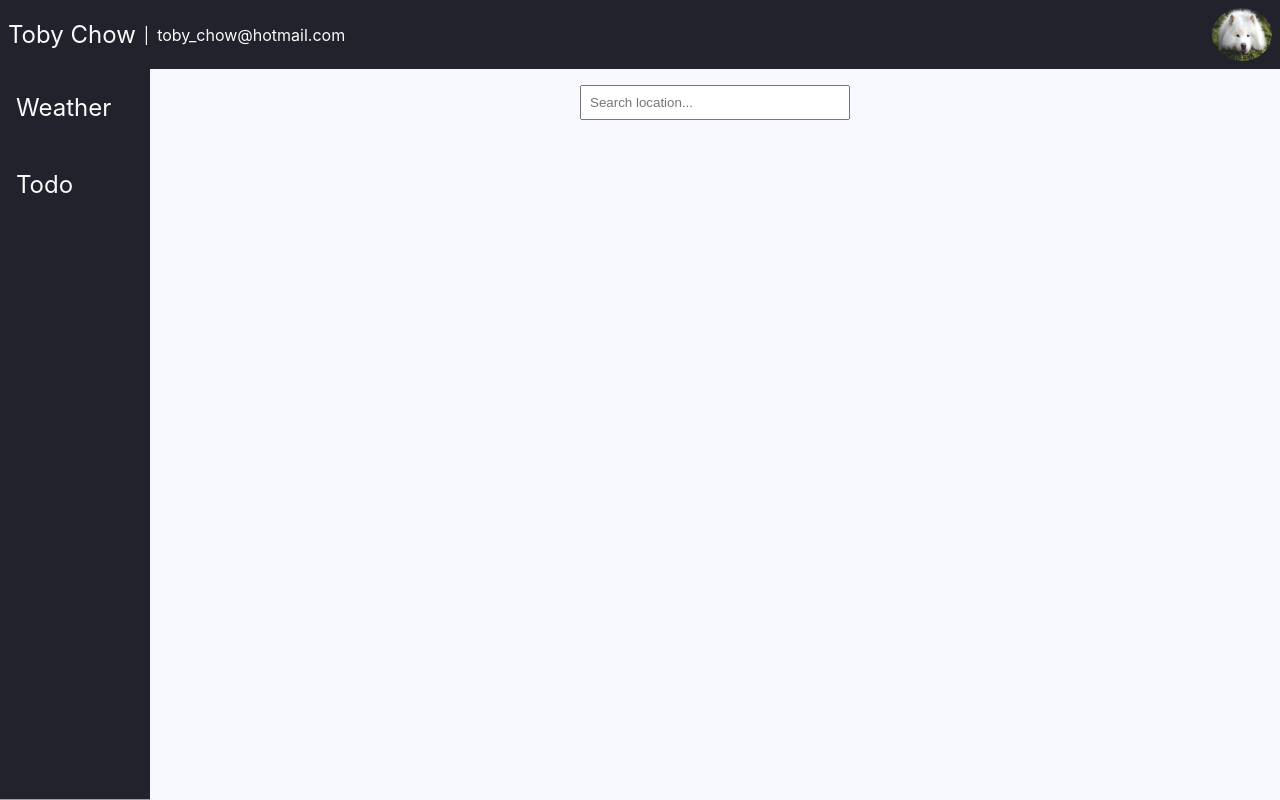
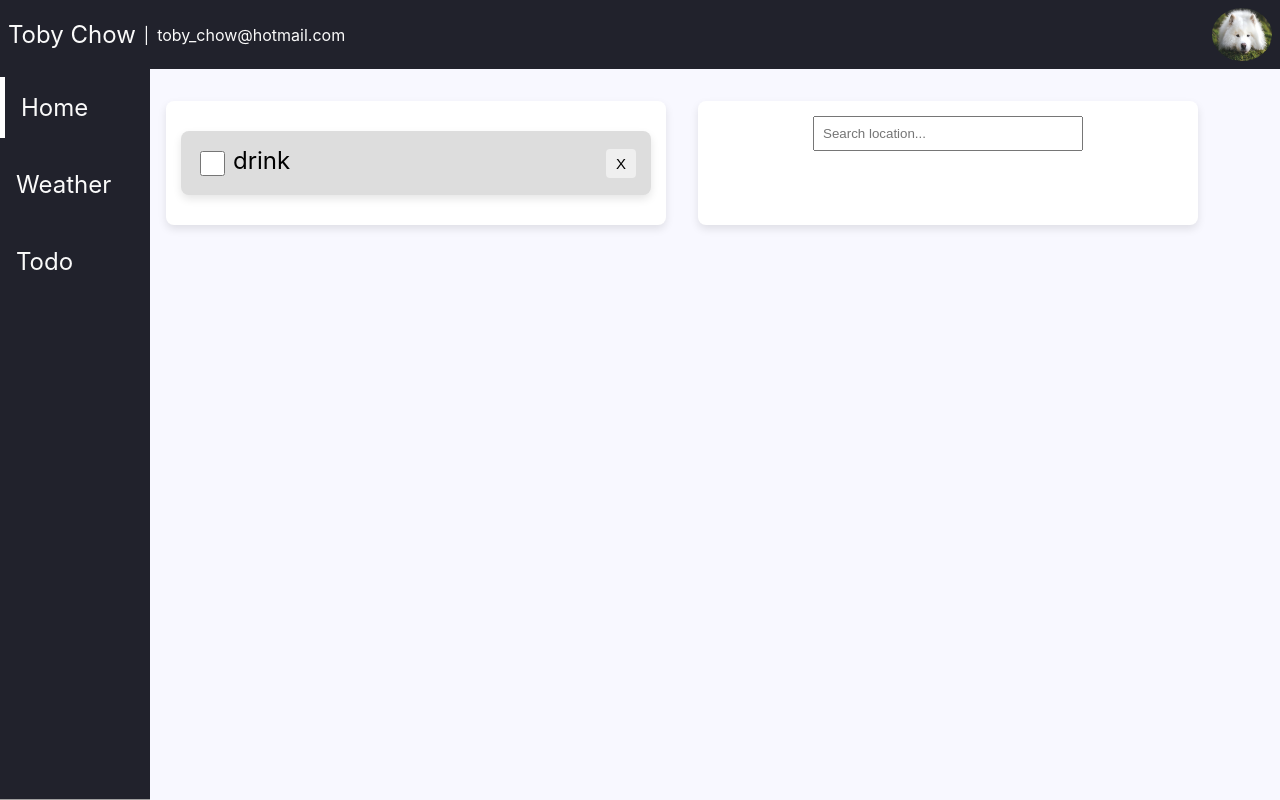
Before and after one commit to TobyChow/brightspot, a React (Create React App) app: page / in a window 1280 px wide. Built offline with nearby package versions, Linux system fonts and the light colour scheme; no server answers.

Commit message:
add home component

```diff
--- a/src/App.css
+++ b/src/App.css
@@ -1,6 +1,6 @@
 :root {
     --main-background: #21222c;
-    --secondary-background: #c9c9c9;
+    --secondary-background: #ddd;
     --main-text-color: #fafafa;
 }
 html,body,#root {
--- a/src/App.js
+++ b/src/App.js
@@ -4,12 +4,15 @@ import './App.css';
 import Dashboard from './features/dashboard/Dashboard';
 import Weather from './features/weather/Weather';
 import Todo from './features/todo/Todo';
+import Home from './features/home/Home';
 
 export default function App() {
     return (
         <Routes>
             <Route path='/' element={<Dashboard/>}>
-                <Route index element={<Weather/>}/>
+                <Route index element={
+                    <Home/>
+                }/>
                 <Route path='weather' element={<Weather/>}/>
                 <Route path='todo' element={<Todo/>}/>
             </Route>
--- /dev/null
+++ b/src/components/Card/Card.js
@@ -0,0 +1,10 @@
+import styles from './Card.module.css';
+import classNames from 'classnames';
+
+export default function Card({ children, moduleStyle }) {
+    return (
+        <div className={classNames(styles.card, moduleStyle)}>
+            {children}
+        </div>
+    )
+}
--- /dev/null
+++ b/src/components/Card/Card.module.css
@@ -0,0 +1,9 @@
+.card {
+    margin:15px 0;
+    padding:15px;
+    border-radius: 8px;
+    box-shadow: 0 4px 8px rgba(0, 0, 0, 0.1);
+    box-sizing: border-box;
+    background:white;
+    max-width:500px;
+}
--- /dev/null
+++ b/src/features/home/Home.js
@@ -0,0 +1,20 @@
+import { TasksProvider } from "../todo/TasksContext";
+import Card from "../../components/Card/Card";
+import TaskList from "../todo/TaskList/TaskList";
+import Weather from "../weather/Weather";
+import styles from "./Home.module.css";
+
+export default function Home() {
+    return (
+        <div className={styles.homeLayout}>
+            <Card>
+                <TasksProvider>
+                    <TaskList taskStatus='incompleted'/>
+                </TasksProvider>
+            </Card>
+            <Card>
+                <Weather/>
+            </Card>
+        </div>
+    );
+}
--- /dev/null
+++ b/src/features/home/Home.module.css
@@ -0,0 +1,11 @@
+.homeLayout {
+    display:flex;
+    flex-flow:wrap;
+    /* justify-content:center; */
+}
+.homeLayout > * {
+    flex:0 1 500px;
+    margin:16px;
+    max-height:600px;
+    overflow-y:auto;
+}
--- a/src/features/navigation/Navigation.js
+++ b/src/features/navigation/Navigation.js
@@ -5,6 +5,9 @@ import classNames from 'classnames';
 export default function Navigation() {
     return (
         <div className={styles.navigationContainer}>
+            <NavLink to="/">
+                <NavItem text='Home'/>
+            </NavLink>
             <NavLink to="/weather">
                 <NavItem text='Weather'/>
             </NavLink>
--- a/src/features/todo/StatusTab/StatusTab.module.css
+++ b/src/features/todo/StatusTab/StatusTab.module.css
@@ -8,6 +8,7 @@ nav .tab{
     @media (min-width:600px) {
         font-size:1.5rem;
     }
+    font-family:monospace;
 }
 nav .tab.active {
     border-bottom:3px solid purple;
--- a/src/features/todo/Task/Task.module.css
+++ b/src/features/todo/Task/Task.module.css
@@ -3,7 +3,6 @@
     width:25px;
 }
 .description {
-    color:var(--main-text-color);
     margin:0 0 5px 5px;
     @media (min-width:600px) {
         font-size:1.5rem;
@@ -12,10 +11,12 @@
 .card {
     display:flex;
     align-items: center;
-    background:var(--main-background);
+    background:var(--secondary-background);
     margin:15px 0;
-    border-radius:5px;
     padding:15px;
+    border-radius: 8px;
+    box-shadow: 0 4px 8px rgba(0, 0, 0, 0.1);
+    box-sizing: border-box;
 }
 .card .deleteBtn {
     margin-left:auto;
--- a/src/features/todo/Todo.js
+++ b/src/features/todo/Todo.js
@@ -8,9 +8,8 @@ import styles from './Todo.module.css';
 export default function Todo() {
     const [taskStatus, setTaskStatus] = useState('');
 
-
     return (
-        <div className={styles.todoContainer}>
+        <div className={`${styles.todoContainer} ${styles.card}`}>
             <TasksProvider>
                 <StatusTab taskStatus={taskStatus} setTaskStatus={setTaskStatus}/>
                 <AddTask />
--- a/src/features/todo/Todo.module.css
+++ b/src/features/todo/Todo.module.css
@@ -5,3 +5,10 @@
         margin:auto;
     }
 }
+.card {
+    background-color: #fff;
+    border-radius: 8px;
+    box-shadow: 0 4px 8px rgba(0, 0, 0, 0.1);
+    padding: 16px;
+    box-sizing: border-box;
+}
```
